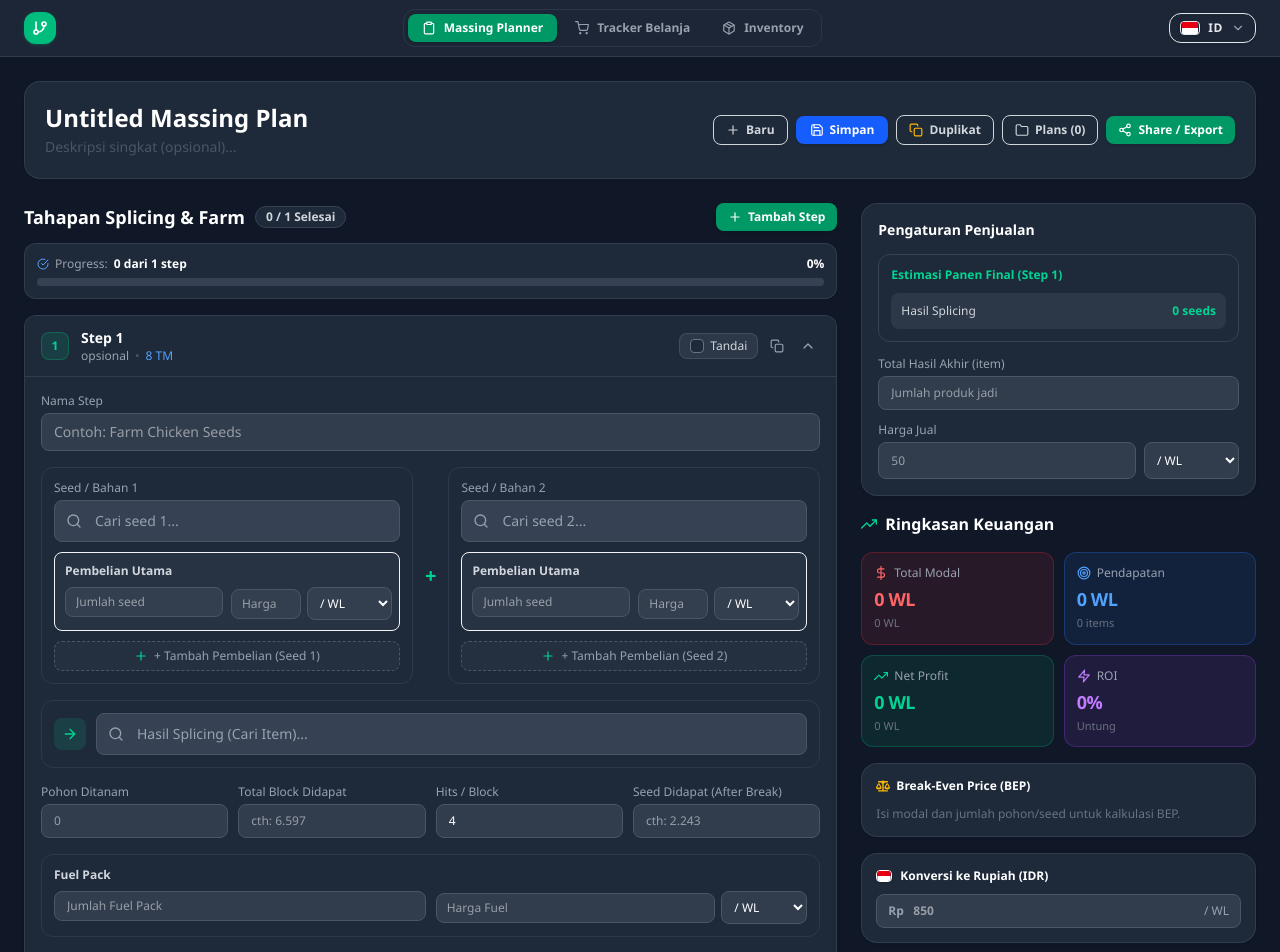
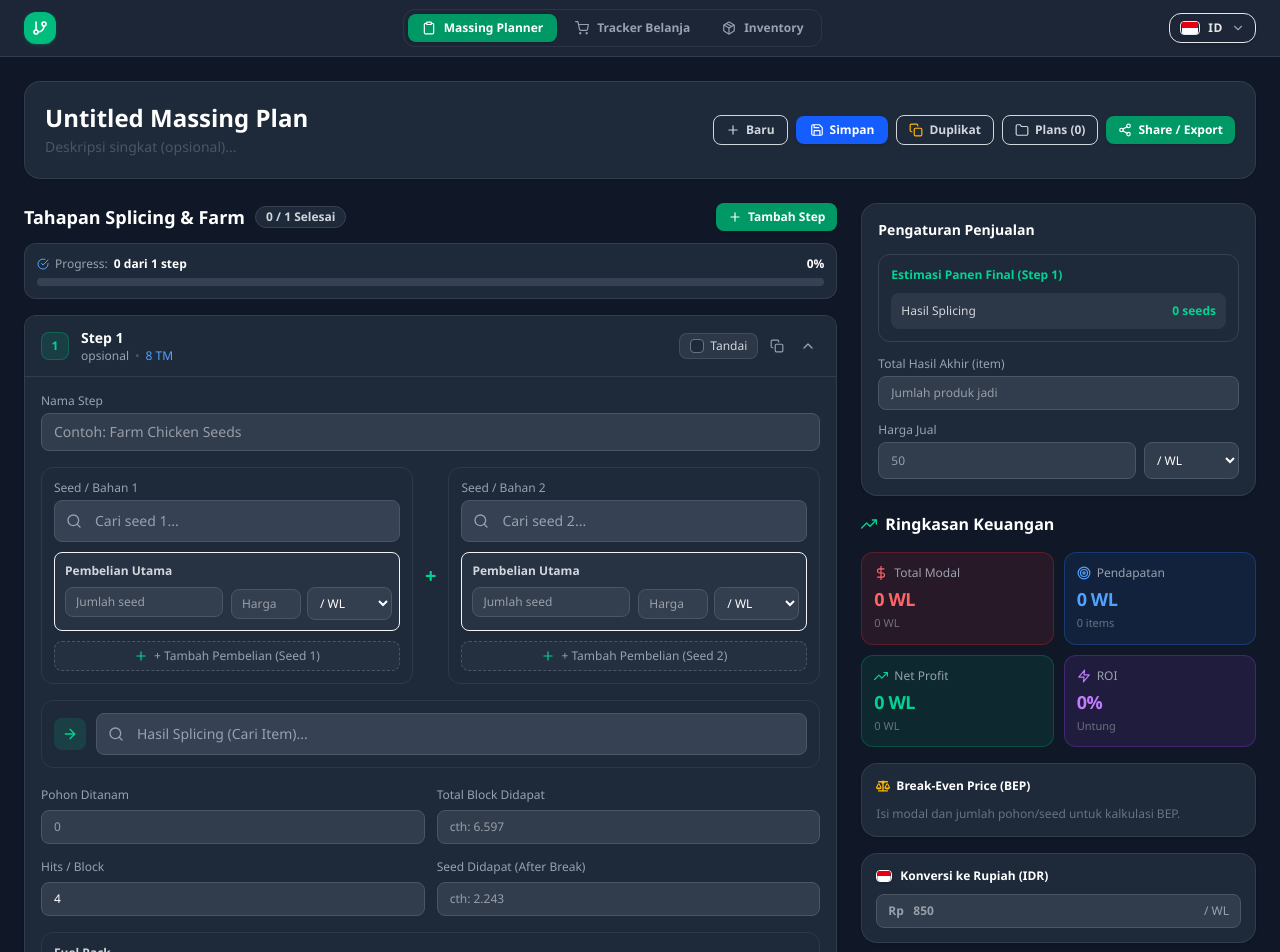
Before and after one commit to fattas/massingcalculate, a React (Vite) app: page / in a window 1280 px wide. Shown: the top 952 px of the page. Built offline with nearby package versions, Linux system fonts and the light colour scheme.

Commit message:
fix(ui): improve layout proportionality and prevent badge wrapping in parameters grid

```diff
--- a/src/components/Planner/RecipeStep.jsx
+++ b/src/components/Planner/RecipeStep.jsx
@@ -649,15 +649,15 @@ export default function RecipeStep({
           </div>
 
           {/* Parameters Grid */}
-          <div className="grid grid-cols-2 sm:grid-cols-4 gap-2.5">
+          <div className="grid grid-cols-1 sm:grid-cols-2 gap-3">
             <div>
-              <div className="flex items-center justify-between mb-1">
+              <div className="flex items-center justify-between mb-1 min-h-[22px]">
                 <label className="text-xs font-medium text-gray-400">{t('trees_planted_label')}</label>
                 {totalSeed1Qty > 0 && totalSeed2Qty > 0 && !step.seedsPlanted && (
                   <button
                     type="button"
                     onClick={() => handleFieldChange('seedsPlanted', Math.min(totalSeed1Qty, totalSeed2Qty))}
-                    className="text-[10px] text-emerald-400 hover:underline"
+                    className="text-[10px] text-emerald-400 hover:underline whitespace-nowrap shrink-0"
                   >
                     Max: {formatNumberLocalized(Math.min(totalSeed1Qty, totalSeed2Qty))}
                   </button>
@@ -674,11 +674,11 @@ export default function RecipeStep({
             </div>
 
             <div>
-              <div className="flex items-center justify-between mb-1">
+              <div className="flex items-center justify-between mb-1 min-h-[22px]">
                 <label className="text-xs font-medium text-gray-400">{t('harvested_blocks_label')}</label>
                 {step.seedsPlanted > 0 && (step.tmHarvestedBlocks > 0 || results.tmBlockMultiplier > 0) && (
-                  <span className="text-[10px] font-bold text-yellow-400 bg-yellow-500/10 px-1.5 py-0.2 rounded border border-yellow-500/30">
-                    {t('block_ratio_badge', { ratio: results.tmBlockMultiplier })}
+                  <span className="text-[10px] font-bold text-yellow-400 bg-yellow-500/10 px-2 py-0.5 rounded border border-yellow-500/30 whitespace-nowrap shrink-0">
+                    {t('block_ratio_badge', { ratio: parseFloat((results.tmBlockMultiplier || 2.77).toFixed(2)) })}
                   </span>
                 )}
               </div>
@@ -693,7 +693,9 @@ export default function RecipeStep({
             </div>
 
             <div>
-              <label className="block text-xs font-medium text-gray-400 mb-1">{t('hits_per_block_label')}</label>
+              <div className="flex items-center justify-between mb-1 min-h-[22px]">
+                <label className="text-xs font-medium text-gray-400">{t('hits_per_block_label')}</label>
+              </div>
               <NumericInput
                 value={step.hitsPerBlock}
                 onChange={(v) => handleFieldChange('hitsPerBlock', v)}
@@ -705,10 +707,10 @@ export default function RecipeStep({
             </div>
 
             <div>
-              <div className="flex items-center justify-between mb-1">
+              <div className="flex items-center justify-between mb-1 min-h-[22px]">
                 <label className="text-xs font-medium text-gray-400">{t('seed_harvested_label')}</label>
                 {step.seedsPlanted > 0 && (step.seedsHarvested > 0 || results.seedsAfterHarvest > 0) && (
-                  <span className={`text-[10px] font-bold px-1.5 py-0.2 rounded border ${
+                  <span className={`text-[10px] font-bold px-2 py-0.5 rounded border whitespace-nowrap shrink-0 ${
                     results.calculatedSeedLossPercent > 0
                       ? 'bg-amber-500/10 text-amber-400 border-amber-500/30'
                       : 'bg-emerald-500/10 text-emerald-400 border-emerald-500/30'
--- a/src/utils/calculations.js
+++ b/src/utils/calculations.js
@@ -152,7 +152,7 @@ export function calculateStep(step) {
   // TM Calculations: Total Block (inverted logic) vs Ratio
   const hasHarvestedBlocks = tmHarvestedBlocks !== undefined && tmHarvestedBlocks !== null && tmHarvestedBlocks !== '' && parseInt(tmHarvestedBlocks, 10) > 0;
   const tmBlockMultiplier = (totalTrees > 0 && hasHarvestedBlocks)
-    ? parseFloat((parseInt(tmHarvestedBlocks, 10) / totalTrees).toFixed(4))
+    ? parseFloat((parseInt(tmHarvestedBlocks, 10) / totalTrees).toFixed(2))
     : (step.tmBlockMultiplier !== undefined ? step.tmBlockMultiplier : 2.77);
 
   const tmEstimatedBlocks = hasHarvestedBlocks
```
